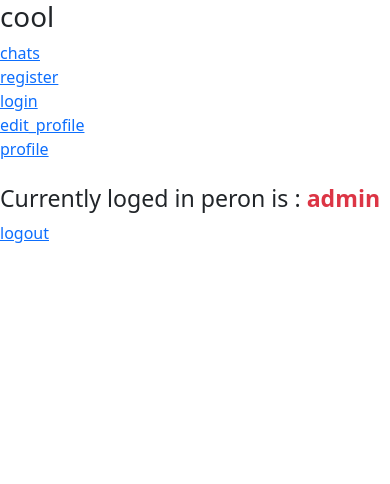
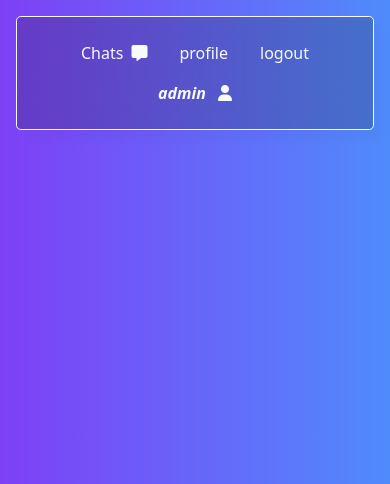
Before and after one commit to Aman16-ai/FRNZ_Zone, a Django app: page / in a window 390 px wide. Shown: the top 484 px of the page. Run offline with Django 3.2, Linux system fonts and the light colour scheme; a user stored in the database is signed in; some libraries are stand-ins or nearby versions.

Commit message:
added form editprofile function and ui

```diff
--- a/Frnz_Accounts/urls.py
+++ b/Frnz_Accounts/urls.py
@@ -16,6 +16,8 @@ urlpatterns = [
     path('editprofile',views.edit_profile,name="editprofile"),
     path('acceptreq/<int:senderid>',views.acceptreq,name="acceptreq"),
     path('declinereq/<int:senderid>',views.declinereq,name="declinereq"),
+    path('edit_req/<int:senderid>',views.edit_req,name="edit_req"),
+    path('change_about',views.change_about,name="change_about"),
 
 ]
 urlpatterns += static(settings.STATIC_URL, document_root=settings.STATIC_ROOT)
--- a/Frnz_Accounts/views.py
+++ b/Frnz_Accounts/views.py
@@ -12,7 +12,7 @@ from django.shortcuts import render,redirect
 from django.contrib.auth import authenticate, login ,logout
 from django.contrib.auth.models import User, Group
 from django.contrib.auth.decorators import login_required
-from .models import Friend_request, user_profile
+from .models import Friend_request, Interset, user_profile
 # Create your views here.
 
 def home(request):
@@ -23,7 +23,7 @@ def home(request):
 
 @login_required(login_url='/login')
 def chat(request):
-    return render(request,"chats/chat.html")
+    return render(request,"chats/chat2.html")
 
 def register(request):
     return render(request,"accounts/register1.html")
@@ -80,8 +80,8 @@ def edit_profile(request):
     # Fetching authenticated user1
     user1=user_profile.getUserProfileByUserId(request.user)
     get_user=User.objects.get(username__contains=request.user)
-    print(user1.image)
-    print(user1.user.email)
+    # print(user1.image)
+    # print(user1.user.email)
 
     # Total friends objects ( wheter True or False )
     friend_req=Friend_request.getReceiverFriendRequest(user1)
@@ -89,6 +89,9 @@ def edit_profile(request):
     # For total friends ( Accepted )
     total_friends=user1.friends.all()
     # print(total_friends)
+
+    intrests=Interset.objects.all()
+    # print(intrests)
 
     # For total friend request pending ( Currently false )
     friendlist=[]
@@ -131,3 +134,31 @@ def declinereq(request,senderid):
             friend.delete()
     print(friend)
     return redirect('/editprofile')
+
+@login_required(login_url='/login')
+def edit_req(request,senderid):
+    if request.method=='POST':
+        user1=user_profile.getUserProfileByUserId(request.user)
+        username=request.POST.get('username')
+        # password=request.POST.get('password')
+        email=request.POST.get('email')
+        collage=request.POST.get('collage')
+        branch=request.POST.get('branch')
+        # print(email,collage,branch)
+        user1.user.email=email
+        user1.branch=branch
+        user1.collage=collage
+        user1.save()
+        return redirect("editprofile")
+    else:
+        print("nope")
+
+@login_required(login_url='/login')
+def change_about(request):
+    if request.method=='POST':
+        user1=user_profile.getUserProfileByUserId(request.user)
+        about=request.POST['about']
+        user1.about=about
+        user1.save()
+        # print(about)
+        return redirect("editprofile")
--- a/templates/index.html
+++ b/templates/index.html
@@ -5,28 +5,55 @@
     <!-- Required meta tags -->
     <meta charset="utf-8">
     <meta name="viewport" content="width=device-width, initial-scale=1, shrink-to-fit=no">
+    <link rel="stylesheet" href="https://cdnjs.cloudflare.com/ajax/libs/font-awesome/6.1.1/css/all.min.css" integrity="sha512-KfkfwYDsLkIlwQp6LFnl8zNdLGxu9YAA1QvwINks4PhcElQSvqcyVLLD9aMhXd13uQjoXtEKNosOWaZqXgel0g==" crossorigin="anonymous" referrerpolicy="no-referrer" />
 
     <!-- Bootstrap CSS v5.0.2 -->
     <link rel="stylesheet" href="https://cdn.jsdelivr.net/npm/bootstrap@5.0.2/dist/css/bootstrap.min.css"  integrity="sha384-EVSTQN3/azprG1Anm3QDgpJLIm9Nao0Yz1ztcQTwFspd3yD65VohhpuuCOmLASjC" crossorigin="anonymous">
 
+    <style>
+      .gradient-custom-2 {
+/* fallback for old browsers */
+background: #7e40f6;
+
+/* Chrome 10-25, Safari 5.1-6 */
+background: -webkit-linear-gradient(to right, rgba(126, 64, 246, 1), rgba(80, 139, 252, 1));
+
+/* W3C, IE 10+/ Edge, Firefox 16+, Chrome 26+, Opera 12+, Safari 7+ */
+background: linear-gradient(to right, rgba(126, 64, 246, 1), rgba(80, 139, 252, 1))
+}
+.mask-custom {
+background: rgba(24, 24, 16, .2);
+border-radius: 2em;
+backdrop-filter: blur(25px);
+border: 2px solid rgba(255, 255, 255, 0.05);
+background-clip: padding-box;
+box-shadow: 10px 10px 10px rgba(46, 54, 68, 0.03);
+}
+    </style>
   </head>
-  <body>
-        <h1>cool</h1>
-        <a href="/chats">chats</a>
-        <br>
-        <a href="/register">register</a>
-        <br>
-        <a href="/login">login</a>
-        <br>
-        <a href="/editprofile">edit_profile</a>
-        <br>
-        <a href="/profile">profile</a>
-        <br>
+  <body class="gradient-custom-2">
+      <ul class="nav justify-content-center mask-custom border border-light rounded-3 p-3  m-3">
+        <li class="nav-item">
+          <a class="nav-link text-light" aria-current="page" href="/chats">Chats&ensp;<i class="fas text-light fa-message"></i></a>
+        </li>
+        <li class="nav-item">
+          <a class="nav-link text-light " href="/editprofile">profile</a>
+        </li>
         {% if user.is_authenticated %}
-        <br>
-         <h3>Currently loged in peron is : <b class="text-danger">{{user}}</b></h3>
-         <a href="/logout">logout</a>
+        <li class="nav-item">
+          <a class="nav-link text-light" href="/logout">logout</a>
+        </li>
+        {% else %}
+        <li class="nav-item">
+          <a class="nav-link text-light" href="/login">signin</a>
+        </li>
         {% endif %}
+         {% if user.is_authenticated %}
+        <li class="nav-item">
+          <a class="nav-link text-light"><b style="font-style:italic;">{{user}}&ensp; <i class="fas fa-duotone fa-user"></i></b></a>
+        </li>
+        {% endif %}
+      </ul>
     <!-- Bootstrap JavaScript Libraries -->
     <script src="https://cdn.jsdelivr.net/npm/@popperjs/core@2.9.2/dist/umd/popper.min.js" integrity="sha384-IQsoLXl5PILFhosVNubq5LC7Qb9DXgDA9i+tQ8Zj3iwWAwPtgFTxbJ8NT4GN1R8p" crossorigin="anonymous"></script>
     <script src="https://cdn.jsdelivr.net/npm/bootstrap@5.0.2/dist/js/bootstrap.min.js" integrity="sha384-cVKIPhGWiC2Al4u+LWgxfKTRIcfu0JTxR+EQDz/bgldoEyl4H0zUF0QKbrJ0EcQF" crossorigin="anonymous"></script>
```
Also changed, not shown: Frnz_Accounts/models.py (+7 -0 lines), templates/user_personal/edit_profile.html (+97 -48 lines), db.sqlite3.
